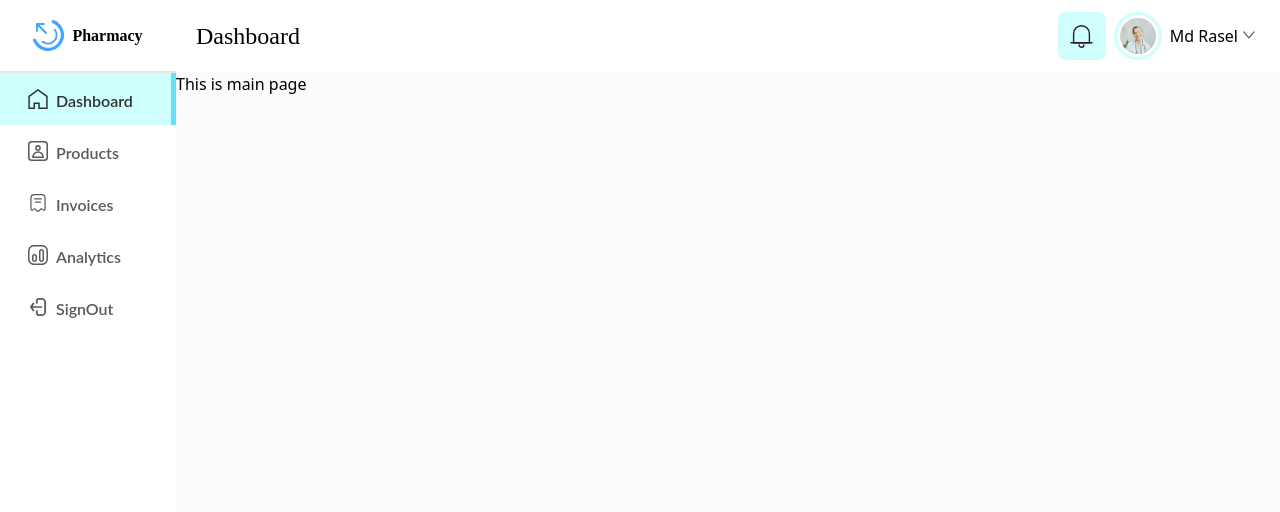
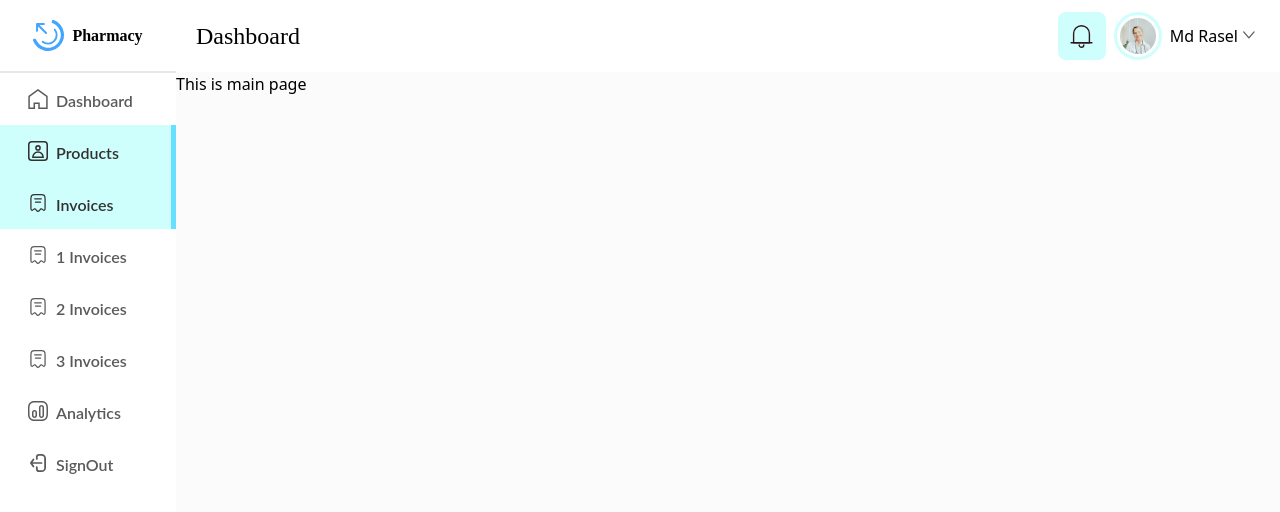
Before and after one commit to firasel/Pharmacy-frontend, a Next.js app: page /dashboard in a window 1280 px wide. Shown: the top 512 px of the page. Built offline with nearby package versions, Linux system fonts and the light colour scheme.

Commit message:
sidebar and topbar customize

```diff
--- a/src/components/Sidebar/Sidebar.js
+++ b/src/components/Sidebar/Sidebar.js
@@ -1,5 +1,5 @@
 import Image from "next/image";
-import React from "react";
+import React, { useState } from "react";
 import analyticsIcon from "../../assets/icons/Analytics.svg";
 import clientsIcon from "../../assets/icons/clients.svg";
 import dashboardIcon from "../../assets/icons/home.svg";
@@ -7,35 +7,68 @@ import invoiceIcon from "../../assets/icons/invoice.svg";
 import logoImg from "../../assets/icons/logo.svg";
 import signOutIcon from "../../assets/icons/signOut.svg";
 import style from "./Sidebar.module.scss";
+import subMenuFunction from "./subMenuFunction";
 
 const Sidebar = () => {
+  const [expandKey, setExpandKey] = useState(1);
+
   return (
-    <div
-      className={`h-screen bg-white pb-4 w-max ${style.sidebarRoot}`}
-    >
-      <div className="w-44">
+    <div className={`h-screen bg-white pb-4 w-max ${style.sidebarRoot}`}>
+      <div className="w-44 relative">
+        <div className="fixed w-44">
+          {/* Logo start */}
           <div className="w-100 logo flex items-center justify-center gap-2 py-5 border-b-2">
             <Image src={logoImg} />
             <span className="font-semibold font-[Poppins]">Pharmacy</span>
           </div>
-        <div className="sidebarElement active">
+          {/* Logo end */}
+          {/* Items start */}
+          <div className="sidebarElement">
             <div>
               <Image src={dashboardIcon} />
               <span>Dashboard</span>
             </div>
           </div>
-        <div className="sidebarElement">
+          <div className="sidebarElement active">
             <div>
               <Image src={clientsIcon} />
               <span>Products</span>
             </div>
           </div>
-        <div className="sidebarElement">
+
+          <div
+            className={`sidebarElement ${expandKey===1 && 'active' }`}
+            onClick={()=>subMenuFunction([expandKey, setExpandKey],1)}
+          >
             <div>
               <Image src={invoiceIcon} />
               <span>Invoices</span>
             </div>
           </div>
+
+          <div
+            className={`w-full subMenu ${expandKey === 1 && "subMenuActive"}`}
+          >
+            <div className="sidebarElement">
+              <div>
+                <Image src={invoiceIcon} />
+                <span>1 Invoices</span>
+              </div>
+            </div>
+            <div className="sidebarElement">
+              <div>
+                <Image src={invoiceIcon} />
+                <span>2 Invoices</span>
+              </div>
+            </div>
+            <div className="sidebarElement">
+              <div>
+                <Image src={invoiceIcon} />
+                <span>3 Invoices</span>
+              </div>
+            </div>
+          </div>
+
           <div className="sidebarElement">
             <div>
               <Image src={analyticsIcon} />
@@ -48,6 +81,8 @@ const Sidebar = () => {
               <span>SignOut</span>
             </div>
           </div>
+          {/* Items end */}
+        </div>
       </div>
     </div>
   );
--- a/src/components/Sidebar/Sidebar.module.scss
+++ b/src/components/Sidebar/Sidebar.module.scss
@@ -17,9 +17,9 @@
         height: 20px !important;
         overflow: hidden;
         z-index: 11;
-        ::after {
-          transform: scaleX(0) !important;
-        }
+      }
+      img {
+        background: none !important;
       }
       span:nth-child(2) {
         font-weight: 600;
@@ -74,4 +74,14 @@
       opacity: 1 !important;
     }
   }
+
+  .subMenu {
+    display: none;
+  }
+  .subMenuActive {
+    transform-origin: top;
+    display: block !important;
+    animation-name: subMenuAnimation;
+    animation-duration: 0.3s;
+  }
 }
--- /dev/null
+++ b/src/components/Sidebar/subMenuFunction.js
@@ -0,0 +1,9 @@
+export default function subMenuFunction(state,currentKey){
+    const [expandKey, setExpandKey] = state;
+    if(expandKey===currentKey){
+        setExpandKey(0);
+    }else{
+        setExpandKey(currentKey);
+    }
+    console.log(expandKey);
+}
--- a/src/components/Topbar/Topbar.js
+++ b/src/components/Topbar/Topbar.js
@@ -6,8 +6,8 @@ import doctorImg from "../../assets/images/doctor.jpg";
 
 const Topbar = () => {
   return (
-    <div className="w-full h-min overflow-hidden bg-white py-3">
-      <div className="px-5">
+    <div className="w-full h-min overflow-hidden bg-white py-3 sticky top-0">
+      <div className="px-5 relative">
         <div className="flex justify-between items-center">
           <span className="text-2xl font-[Poppins]">Dashboard</span>
           <div className="flex items-center gap-2">
--- a/src/pages/dashboard/index.js
+++ b/src/pages/dashboard/index.js
@@ -5,11 +5,15 @@ import Topbar from "../../components/Topbar/Topbar";
 const index = () => {
   return (
     <div className="bg-[#FBFBFB]">
-      <div className="relative flex">
+      <div className="flex w-full">
         <Sidebar />
         <div className="w-full">
-          <Topbar />
-          <div className="w-full bg-[#FBFBFB]">This is main page</div>
+          <Topbar/>
+          <div className="w-full h-[200%] bg-[#FBFBFB]">
+            <span>
+            This is main page
+            </span>
+          </div>
         </div>
       </div>
     </div>
--- a/styles/globals.css
+++ b/styles/globals.css
@@ -3,3 +3,11 @@
 @tailwind utilities;
 @import url("https://fonts.googleapis.com/css2?family=Poppins:wght@200&display=swap");
 @import url("https://fonts.googleapis.com/css2?family=Lato&display=swap");
+@keyframes subMenuAnimation {
+  0% {
+    transform: scaleY(0);
+  }
+  100% {
+    transform: scaleY(1);
+  }
+}
```
Also changed, not shown: src/assets/icons/home.js (added). Lines whose indentation alone changed are shown as unchanged.
